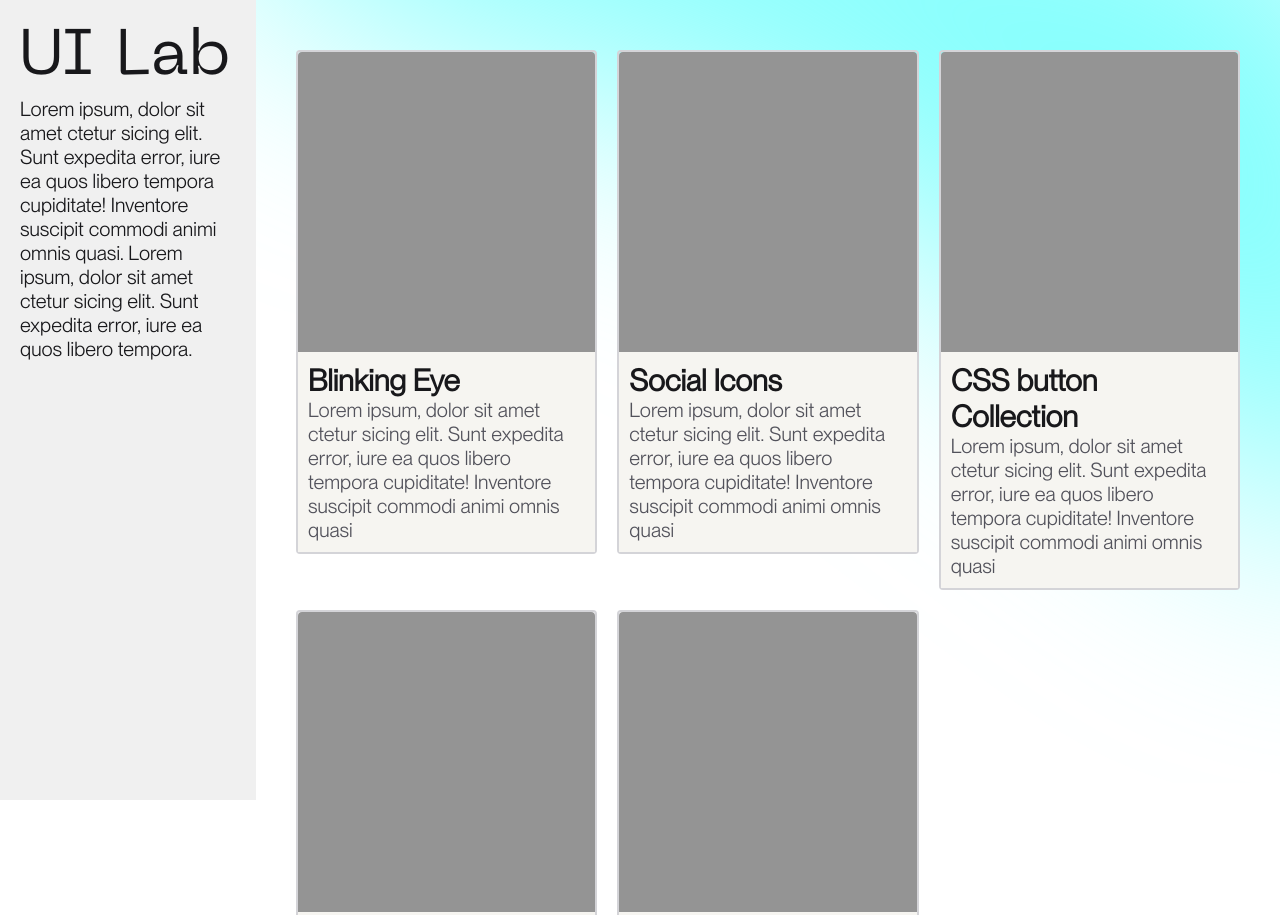
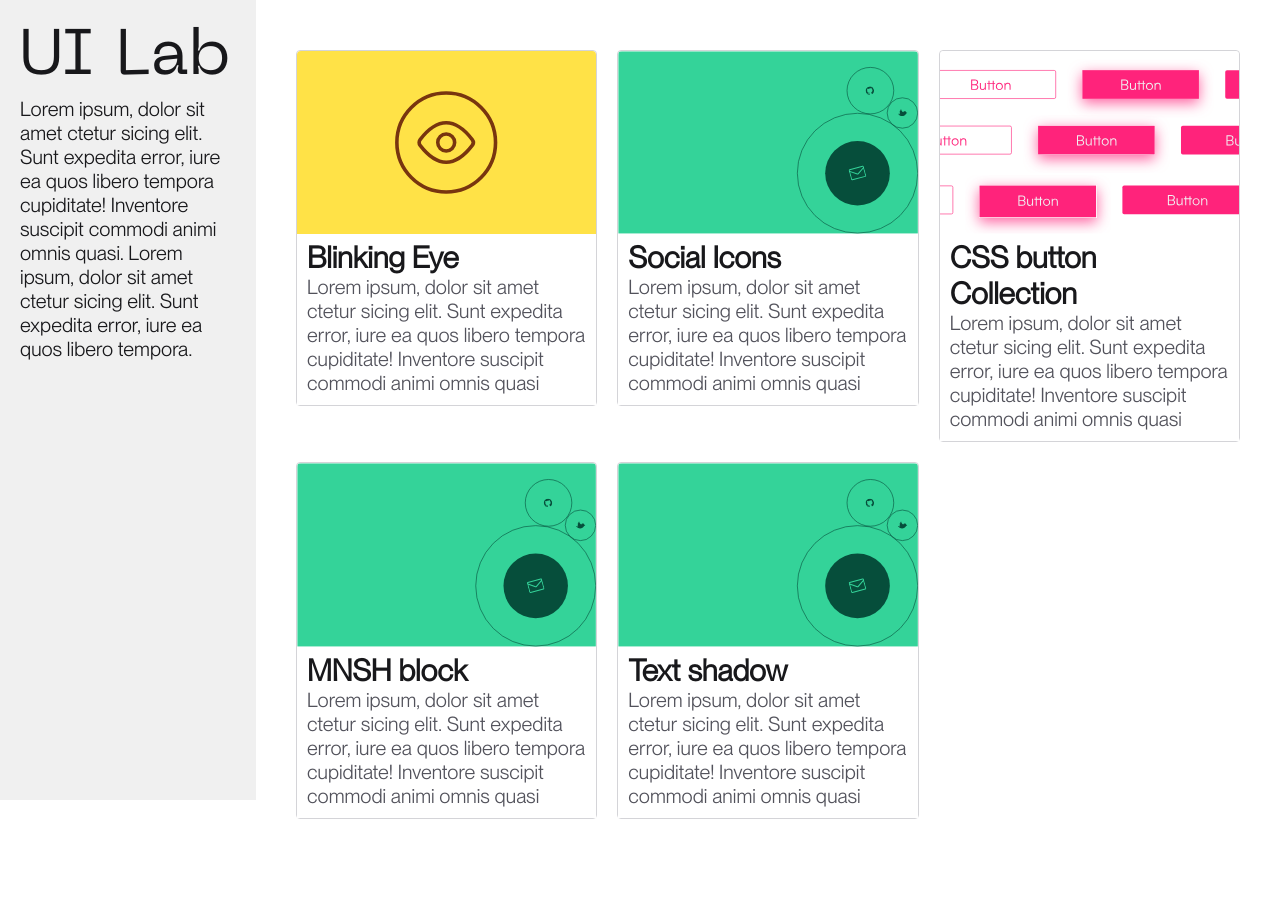
Before and after one commit to manish-basargekar/UI-experiments, a plain HTML site: page index.html in a window 1280 px wide. Shown: the top 915 px of the page. Drawn offline with Linux system fonts and the light colour scheme.

Commit message:
added project card svg

```diff
--- a/app.js
+++ b/app.js
@@ -1,26 +1,26 @@
 const projectData = [
 	{
-		img: "",
+		img: "./eye.svg",
 		heading: "Blinking Eye",
 		desc: "Lorem ipsum, dolor sit amet ctetur sicing elit. Sunt expedita error, iure ea quos libero tempora cupiditate! Inventore suscipit commodi animi omnis quasi ",
 	},
 	{
-		img: "",
+		img: "./social.svg",
 		heading: "Social Icons",
 		desc: "Lorem ipsum, dolor sit amet ctetur sicing elit. Sunt expedita error, iure ea quos libero tempora cupiditate! Inventore suscipit commodi animi omnis quasi ",
 	},
 	{
-		img: "",
+		img: "./btn.svg",
 		heading: "CSS button Collection",
 		desc: "Lorem ipsum, dolor sit amet ctetur sicing elit. Sunt expedita error, iure ea quos libero tempora cupiditate! Inventore suscipit commodi animi omnis quasi ",
 	},
 	{
-		img: "",
+		img: "./social.svg",
 		heading: "MNSH block",
 		desc: "Lorem ipsum, dolor sit amet ctetur sicing elit. Sunt expedita error, iure ea quos libero tempora cupiditate! Inventore suscipit commodi animi omnis quasi ",
 	},
 	{
-		img: "",
+		img: "./social.svg",
 		heading: "Text shadow",
 		desc: "Lorem ipsum, dolor sit amet ctetur sicing elit. Sunt expedita error, iure ea quos libero tempora cupiditate! Inventore suscipit commodi animi omnis quasi ",
 	},
@@ -34,12 +34,17 @@ const uiContainer = document.querySelector(".ui-container");
 for (let i = 0; i < projectData.length; i++) {
     let project = document.createElement("div")
     project.classList.add("project");
-    let image = document.createElement("div")
-    image.classList.add("image");
+
+    // let image = document.createElement("div")
+    // image.classList.add("image");
 
 
     let img = document.createElement("img")
-    img.setAttribute("src", `${projectData[i].img}`)
+    // img.setAttribute("src", `${projectData[i].img}`)
+    img.classList.add("image");
+    img.src = `${projectData[i].img}`
+
+	// image.appendChild(img)
 
     let info = document.createElement("div")
     info.classList.add("info");
@@ -55,7 +60,7 @@ for (let i = 0; i < projectData.length; i++) {
     info.appendChild(h2)
     info.appendChild(desc)
 
-    project.appendChild(image)
+    project.appendChild(img)
     project.appendChild(info)
 
 
--- a/index.html
+++ b/index.html
@@ -20,45 +20,6 @@
 					Sunt expedita error, iure ea quos libero tempora.</span
 				>
 			</header>
-			<div class="gradient">
-				<svg
-					width="1340"
-					height="783"
-					viewBox="0 0 1340 783"
-					fill="none"
-					xmlns="http://www.w3.org/2000/svg"
-				>
-					<g filter="url(#filter0_f_3_53)">
-						<path
-							d="M837.952 144.968C1078.92 274.999 1322.23 521.103 1420.38 532.366C1596.11 552.533 1570.41 85.9628 1384.56 -80.7699C1210.17 -237.225 -0.35673 -397.395 296.698 -80.77C454.736 87.6806 632.874 34.3056 837.952 144.968Z"
-							fill="#84FFFD"
-						/>
-					</g>
-					<defs>
-						<filter
-							id="filter0_f_3_53"
-							x="0.000244141"
-							y="-513"
-							width="1789.04"
-							height="1296"
-							filterUnits="userSpaceOnUse"
-							color-interpolation-filters="sRGB"
-						>
-							<feFlood flood-opacity="0" result="BackgroundImageFix" />
-							<feBlend
-								mode="normal"
-								in="SourceGraphic"
-								in2="BackgroundImageFix"
-								result="shape"
-							/>
-							<feGaussianBlur
-								stdDeviation="125"
-								result="effect1_foregroundBlur_3_53"
-							/>
-						</filter>
-					</defs>
-				</svg>
-			</div>
 			<main>
 				<div class="ui-container">
 					<!-- <div class="project">
--- a/style.css
+++ b/style.css
@@ -73,24 +73,12 @@ header {
 
 .desc {
 	z-index: 23423;
-	margin-top: 3rem;
-}
-
-.gradient {
-	position: absolute;
-	right: 0;
-	top: 0;
-	/* border: 2px solid black; */
-	z-index: -213;
-}
-
-.gradient2{
-	z-index: -213;
-	position: absolute;
+	/* margin-top: 3rem; */
 }
 
 
-main{
+
+main {
 	width: 100%;
 	margin-left: 20%;
 	display: flex;
@@ -99,7 +87,6 @@ main{
 	/* max-width: 200rem; */
 	/* margin: auto; */
 }
-
 
 .ui-container {
 	/* width: 80%; */
@@ -116,28 +103,40 @@ main{
 }
 
 .project {
-	border: 2px solid #d4d4d8;
+	border: 1px solid #d4d4d8;
 	/* width: 80%; */
 	border-radius: 4px;
+	height: max-content;
+	grid-column: span 1;
+	z-index: 92876435;
 	height: max-content;
 }
 
 .image {
 	border-top-left-radius: 4px;
 	border-top-right-radius: 4px;
-	height: 30rem;
-	background-color: rgb(148, 148, 148);
+	width: 100%;
+	height: 100%;
+	object-fit: contain;
+	/* background-color: rgb(148, 148, 148); */
 }
+
+
 
 .info {
 	padding: 1rem;
-	background-color: #f6f5f1;
+	padding-top: 0;
+	/* margin-top: -1.4rem; */
+	background-color: #ffffff;
+	/* border: 1px solid #d4d4d8; */
+	/* border-top: none; */
 }
 
 .info h2 {
 	/* font-family: "PP Machina", monospace; */
 	font-weight: 600;
 	font-size: 3rem;
+	/* margin-top: 1rem; */
 }
 
 .project-desc {
@@ -145,14 +144,12 @@ main{
 	color: #52525b;
 }
 
-
-
 @media screen and (max-width: 500px) {
-	.container{
+	.container {
 		flex-direction: column;
 	}
 
-	header{
+	header {
 		/* position: unset; */
 		width: 100vw;
 		height: max-content;
@@ -161,40 +158,42 @@ main{
 		background: transparent;
 	}
 
-	main{
+	main {
 		margin: 0;
 	}
-	.gradient{
+	.gradient {
 		z-index: 12312;
 		top: -25rem;
 		/* border: 2px solid black; */
 		/* display: none; */
 	}
 
-	.project{
+	.project {
 		width: 90vw;
 	}
-	.ui-container{
+	.ui-container {
 		position: unset;
-		grid-template-columns:  100vw;
-	grid-template-rows:  max-content;
+		grid-template-columns: 100vw;
+		grid-template-rows: max-content;
 		gap: 2rem;
 		width: 100vw;
 		padding: 2rem;
 		margin-top: 2rem;
 	}
 
-	.ui-lab{
+	.ui-lab {
 		font-size: 8rem;
 	}
+
+
 }
 
 @media screen and (min-width: 500px) and (max-width: 1200px) {
-	.container{
+	.container {
 		display: flex;
 		flex-direction: column;
 	}
-	header{
+	header {
 		/* position: unset; */
 		width: 100vw;
 		height: max-content;
@@ -203,13 +202,13 @@ main{
 		background: transparent;
 	}
 
-	main{
+	main {
 		margin: 0;
 	}
-	.ui-container{
+	.ui-container {
 		position: unset;
-		grid-template-columns:   repeat(2, 1fr);
-	grid-template-rows:  repeat(2, 1fr);
+		grid-template-columns: repeat(2, 1fr);
+		grid-template-rows: repeat(2, 1fr);
 		gap: 2rem;
 		width: 100vw;
 		padding: 2rem;
@@ -217,8 +216,7 @@ main{
 		margin-left: 0;
 	}
 
-	.project{
+	.project {
 		width: 45vw;
 	}
-
 }
```
Also changed, not shown: btn.svg (added), eye.svg (added), social.svg (added). Lines whose indentation alone changed are shown as unchanged.
